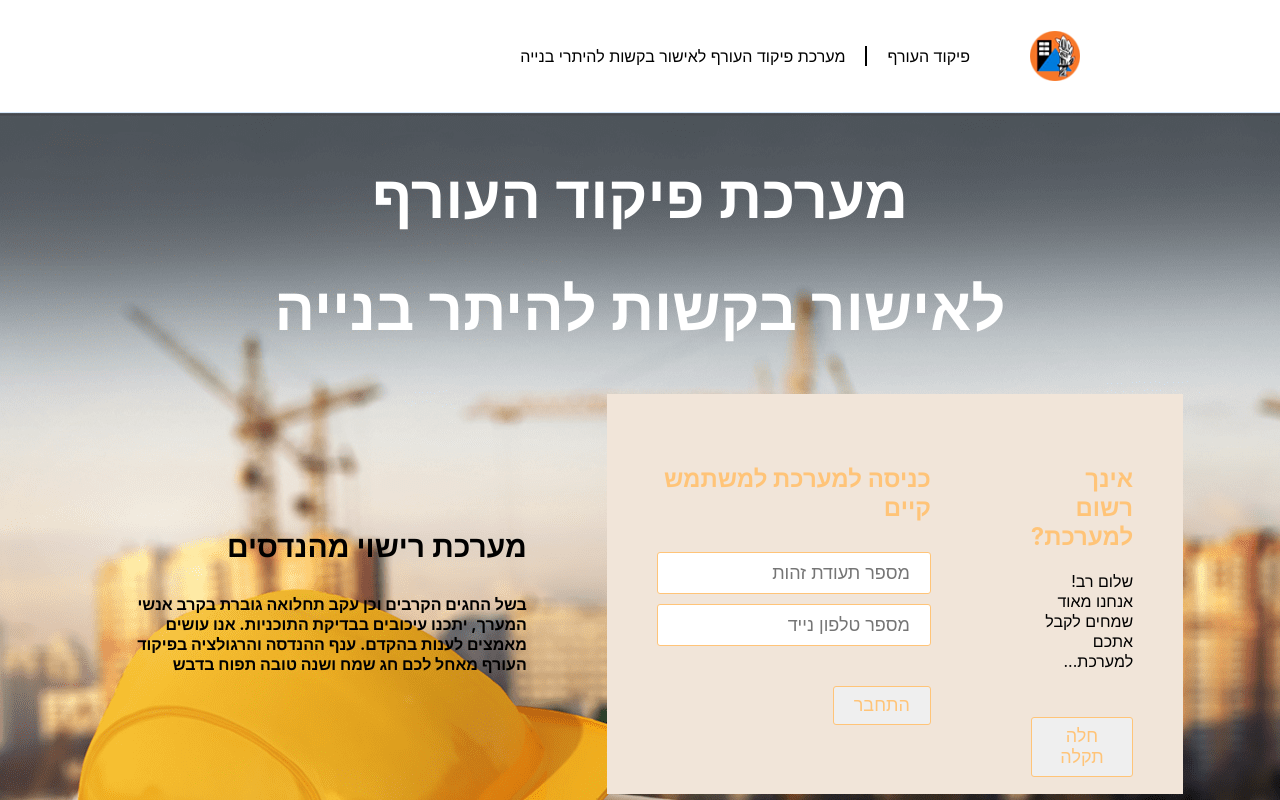
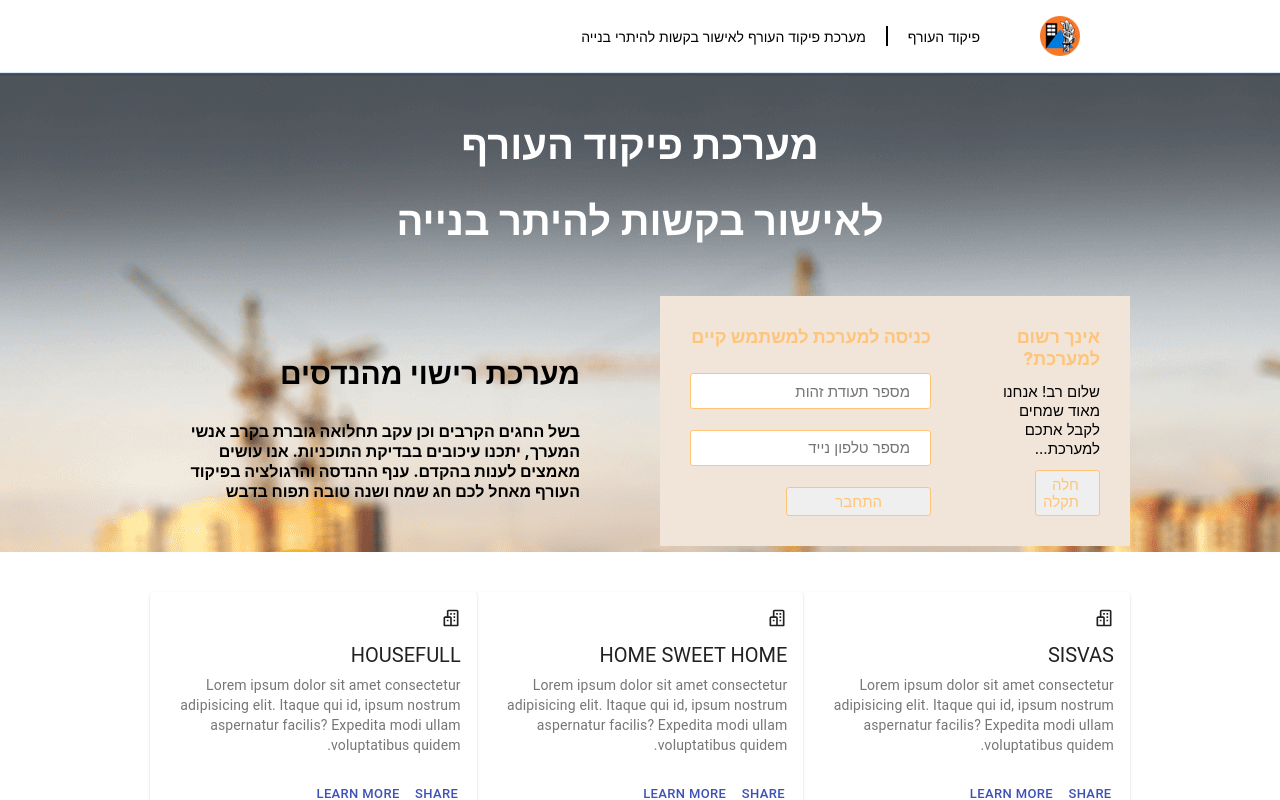
Before and after one commit to ahadnur/tofes4, a React (Create React App) app: page / in a window 1280 px wide. Shown: the top 800 px of the page. Built offline with nearby package versions, Linux system fonts and the light colour scheme.

Commit message:
home page updated and form have been aligned

```diff
--- a/src/component/Styles/home/content.css
+++ b/src/component/Styles/home/content.css
@@ -1,6 +1,6 @@
 
 .content-wrapper{
-    height: 100vh;
+    min-height: 60vh;
     padding: 0 150px;
 }
 .content-wrapper h1{
@@ -8,7 +8,7 @@
     justify-content: center;
     font-weight: 700;
     color: white;
-    font-size: 60px;
+    font-size: 40px;
     margin-top: 0px;
 }
 
@@ -24,7 +24,7 @@
 .right-content{
     display: flex;
     width: 600px;
-    height: 400px;
+    height: 250px;
     background-color: rgb(241, 229, 217);
     color: black;
 }
@@ -43,24 +43,34 @@
 }
 .right-content-right,
 .right-content-left{
-    padding: 50px;
+    padding: 30px;
+    display: flex;
+    flex-direction: column;
+    justify-content: space-between;
 }
 .right-content-right h2{
-    margin-bottom: 30px;
+    font-size: 18px;
+    margin: 0 0 25px 0;
     color: rgb(255, 196, 120);
 }
 .right-content-left h2{
     color: rgb(255, 196, 120);
-    margin-bottom: 20px;
+    margin: 0;
+    font-size: 18px;
+}
+.right-content-left p{
+    font-size: 15px;
+    margin: 0;
 }
 .register__btn{
     border: 1px solid rgb(255, 196, 120);
-    padding: 8px 20px;
+    padding: 5px 20px;
     color: rgb(255, 196, 120);
-    margin-top: 30px;
+    margin: 0;
     cursor: pointer;
     border-radius: 3px;
-    font-size: 18px;
+    font-size: 15px;
+    width: 60%;
 }
 .register__btn:hover{
     background: rgb(255, 196, 120);
@@ -69,26 +79,30 @@
 
 .login__input{
     height: 30px;
-    margin-bottom: 10px;
-    padding: 5px 20px;
+    padding: 2px 20px;
     outline: none;
     border: 1px solid rgb(255, 196, 120);
-    font-size: 18px;
+    font-size: 15px;
     border-radius: 3px;
 }
 .login__btn{
     border: 1px solid rgb(255, 196, 120);
-    padding: 8px 20px;
+    padding: 5px 20px;
     color: rgb(255, 196, 120);
-    margin-top: 30px;
     cursor: pointer;
     border-radius: 3px;
-    font-size: 18px;
+    font-size: 15px;
+    width: 60%;
 }
 
 .login__btn:hover{
     background: rgb(255, 196, 120);
     color: black;
+}
+
+/* From material UI */
+.MuiTypography-gutterBottom {
+    font-size: 20px !important;
 }
 
 @media screen and (max-width: 768px) {
--- a/src/component/Styles/nav.css
+++ b/src/component/Styles/nav.css
@@ -1,50 +1,50 @@
-.navigation{
+.navigation {
   display: flex;
   justify-content: right;
   align-items: center;
   padding: 10px 200px;
 }
-.navigation img{
-    height: 50px;
-    width: 50px;
+.navigation img {
+  height: 40px;
+  width: 40px;
   cursor: pointer;
 }
 
-.navigation__links{
+.navigation__links {
   display: flex;
   align-items: center;
 }
-.navigation ul li{
+.navigation ul li {
   list-style-type: none;
-    padding: 20px;
+  padding: 0 20px;
 }
-.navigation ul li a{
-    text-decoration:none ;
+.navigation ul li a {
+  text-decoration: none;
   color: black;
-    font-size: 16px;
+  font-size: 14px;
 }
 
-.separator{
+.separator {
   height: 20px;
   width: 2px;
   background: black;
 }
 
-@media screen and (max-width:768px) {
-    .navigation{
+@media screen and (max-width: 768px) {
+  .navigation {
     flex-direction: column;
     align-items: flex-start;
     padding: 20px;
   }
-    .navigation__links{
+  .navigation__links {
     flex-direction: column;
     align-items: flex-start;
   }
-    .navigation ul li{
+  .navigation ul li {
     list-style-type: none;
     padding: 10px 0;
   }
-    .separator{
+  .separator {
     display: none;
   }
 }
```
Lines whose indentation alone changed are shown as unchanged.
